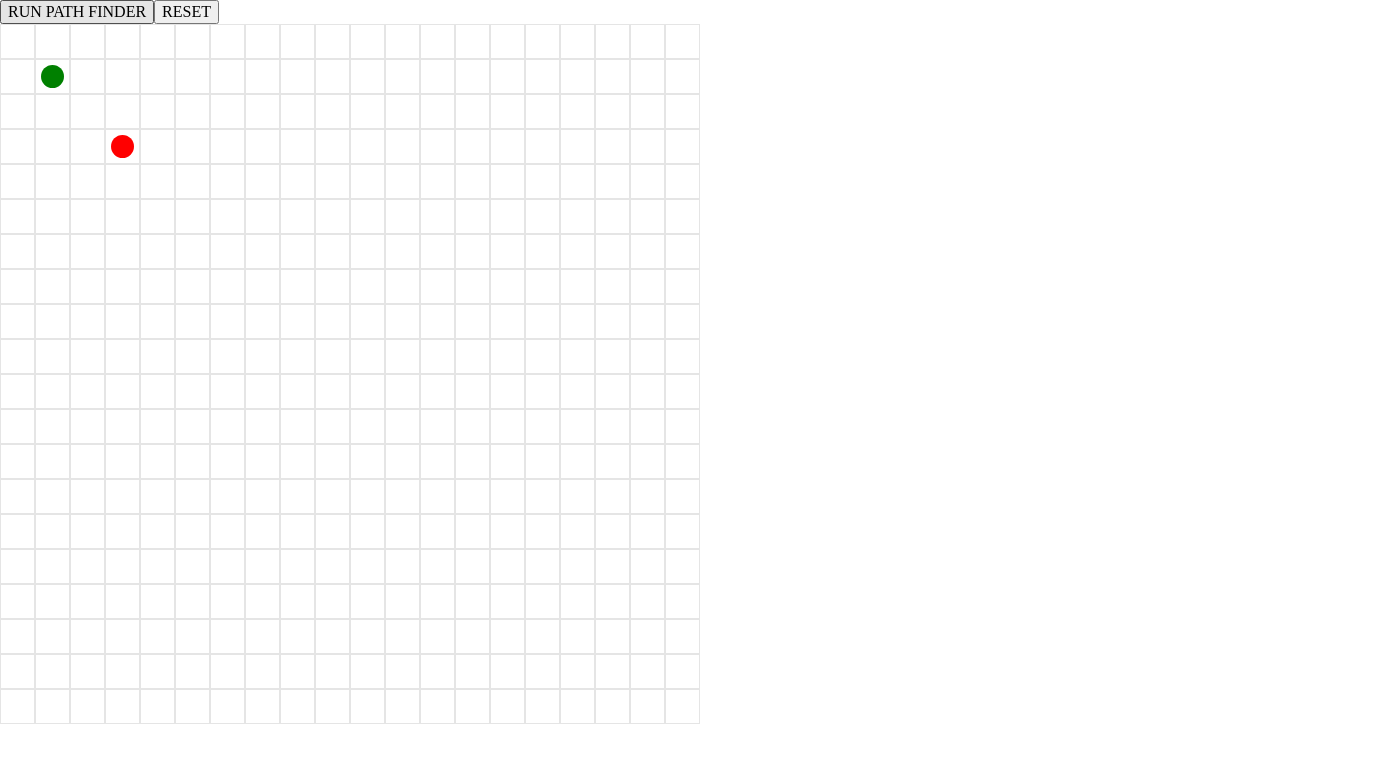
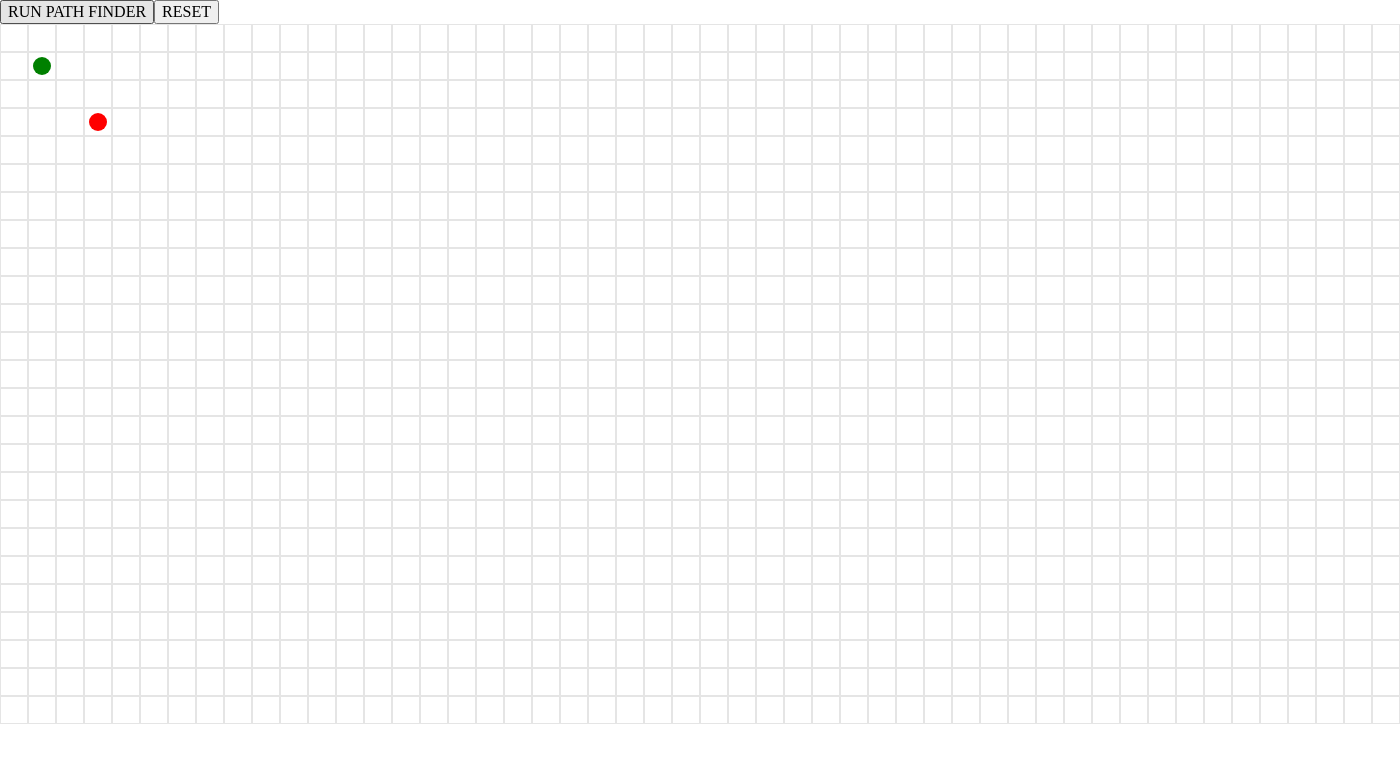
Before and after one commit to ConConRob/pathfinder, a React (Create React App) app: page / in a window 1280 px wide. Shown: the top 762 px of the page, 1400 px wide, since content can reach past the window. Built offline with nearby package versions, Linux system fonts and the light colour scheme.

Commit message:
overhauled to direct dom class assignment

```diff
--- a/src/components/PathFinder/Cell.tsx
+++ b/src/components/PathFinder/Cell.tsx
@@ -1,10 +1,6 @@
 import React, { useEffect, useState } from 'react';
 import styled from 'styled-components';
 import { tCoords, DisplayType } from './PathFinder';
-import {
-  CELL_DELAY_DRAW_PATH_STROKE_TIME_MS,
-  CELL_DELAY_DRAW_VISIT_STROKE_TIME_MS,
-} from '../../constants';
 
 // make saved last state happen at this level
 
@@ -20,16 +16,8 @@ interface ICellProps {
   handleDrag: (type: 'start' | 'end') => void;
   onClick: () => void;
   onMouseEnter: () => void;
-  nextCommand: () => void;
-  command?: ICellCommand;
-  isLastCommand?: boolean;
 }
 
-export interface ICellCommand {
-  displayType: DisplayType;
-  displayNumber: number;
-  isRememberLast?: boolean;
-}
 interface IMarkerProps {
   color: string;
   onDragStart: () => void;
@@ -37,7 +25,6 @@ interface IMarkerProps {
 
 export const MemoizedCell = React.memo(Cell);
 
-let oldCommands: (ICellCommand | undefined)[] = [];
 export function Cell(props: ICellProps) {
   const {
     isStartPoint,
@@ -45,65 +32,28 @@ export function Cell(props: ICellProps) {
     handleDrop,
     coords,
     handleDrag,
-    nextCommand,
-    command,
-    isLastCommand,
+
+    isWall,
+    height,
+    width,
   } = props;
-
-  // const [oldCommands, setOldCommands] = useState<(ICellCommand | undefined)[]>(
-  //   []
-  // );
-  // useEffect(() => {
-  //   const oc = oldCommands[0];
-  //   const c = command;
-  //   if (
-  //     oc?.displayNumber !== c?.displayNumber &&
-  //     oc?.displayType !== c?.displayType &&
-  //     oc?.isRememberLast !== c?.isRememberLast
-  //   ) {
-  //     setOldCommands([command, ...oldCommands]);
-  //   }
-  // }, [command]);
-
-  const oc = oldCommands.length === 0 ? undefined : oldCommands[0];
-
-  const c = command;
-  if (
-    oc?.displayNumber !== c?.displayNumber &&
-    oc?.displayType !== c?.displayType &&
-    oc?.isRememberLast !== c?.isRememberLast
-  ) {
-    oldCommands.unshift(command);
-  }
-  let useCommand = command;
-  if (
-    command?.displayType === DisplayType.Untouched &&
-    command.isRememberLast
-  ) {
-    if (oldCommands.length === 1) useCommand = oldCommands[0];
-    else if (oldCommands.length === 2) useCommand = oldCommands[1];
-  }
 
   function handleDragDrop() {
     handleDrop(coords);
   }
-  const animationEnd = isLastCommand || undefined;
 
-  function handleLastAnimation(event: React.AnimationEvent<HTMLDivElement>) {
-    nextCommand();
-  }
   return (
     <StyledCell
-      onAnimationEnd={animationEnd && handleLastAnimation}
-      className="item"
-      {...props}
-      command={useCommand}
+      isWall={isWall}
       onDragOver={(event) => {
         event.preventDefault();
       }}
       onDrop={handleDragDrop}
+      height={height}
+      width={width}
+      data-x={coords[0]}
+      data-y={coords[1]}
     >
-      {}
       {isStartPoint ? (
         <Marker color="green" onDragStart={() => handleDrag('start')} />
       ) : null}
@@ -115,7 +65,13 @@ export function Cell(props: ICellProps) {
   );
 }
 
-const StyledCell = styled.div<ICellProps>`
+interface IStyledCellProps {
+  width: string | number;
+  height: string | number;
+  isWall: boolean;
+}
+
+const StyledCell = styled.div<IStyledCellProps>`
   width: ${({ width }) => width};
   height: ${({ height }) => height};
   /* FOR IF VISITED TIMING */
@@ -157,62 +113,30 @@ const StyledCell = styled.div<ICellProps>`
     }
   }
   .item {
-    /* DEFAULT VALUES */
     width: 100%;
     height: 100%;
     border-radius: 5px;
-    /* HANDLE TIMING */
-    /* transition-delay: 100ms;
-    animation-delay: 100ms; */
-    /* animation-direction: reverse; */
+    background-color: white;
 
-    ${({ command }) => {
-      // VISIT TIMING
-      if (command) {
-        const { displayType, displayNumber } = command;
-        switch (displayType) {
-          case DisplayType.Path: {
-            return `
-          transition-delay: ${
-            (displayNumber || 0) * CELL_DELAY_DRAW_PATH_STROKE_TIME_MS
-          }ms;
-          animation-delay: ${
-            (displayNumber || 0) * CELL_DELAY_DRAW_PATH_STROKE_TIME_MS
-          }ms;
-          background-color: blue;
-          `;
-          }
-          case DisplayType.Visit: {
-            return `
-          animation: visited;
-          transition-delay: ${
-            (displayNumber || 0) * CELL_DELAY_DRAW_VISIT_STROKE_TIME_MS
-          }ms;
-          animation-delay: ${
-            (displayNumber || 0) * CELL_DELAY_DRAW_VISIT_STROKE_TIME_MS
-          }ms;
-          background-color:red;
-          animation-duration: .5s;
-          `;
-          }
-          case DisplayType.UndoVisit: {
-            return `animation: visited;
-          animation-direction:reverse;
-          transition-delay: ${
-            (displayNumber || 0) * CELL_DELAY_DRAW_VISIT_STROKE_TIME_MS
-          }ms;
-          animation-delay: ${
-            (displayNumber || 0) * CELL_DELAY_DRAW_VISIT_STROKE_TIME_MS
-          }ms;
-          animation-duration: .5s;
-          `;
-          }
-          default:
-            return ``;
-        }
-      }
-      return '';
-    }}
+    transition: background-color 0.5s;
+    &.path {
+      background-color: blue;
+    }
+
+    &.visit {
+      animation: visited;
+
+      background-color: red;
+      animation-duration: 0.5s;
+    }
+
+    &.undo-visit {
+      animation: visited;
+      animation-direction: reverse;
+
+      background-color: red;
+      animation-duration: 0.5s;
+    }
   }
   box-sizing: border-box;
 
--- a/src/components/PathFinder/Grid.tsx
+++ b/src/components/PathFinder/Grid.tsx
@@ -1,5 +1,5 @@
 import React, { useState, useEffect } from 'react';
-import { Cell, ICellCommand } from './Cell';
+import { Cell } from './Cell';
 import styled from 'styled-components';
 import { tCoords, IDisplayCommand, DisplayType } from './PathFinder';
 import { generateId } from '../../util';
@@ -11,10 +11,8 @@ interface IGridProps {
   startPoint: tCoords;
   endPoint: tCoords;
   walls: tCoords[];
-  displayCommand: IDisplayCommand | null;
   setStartOrEndCoords: (type: 'start' | 'end', newCoords: tCoords) => void;
   toggleGraphItem: (coords: tCoords) => void;
-  nextCommand: () => void;
 }
 
 interface IStyledProps {
@@ -30,8 +28,6 @@ export function Grid({
   setStartOrEndCoords,
   toggleGraphItem,
   walls,
-  displayCommand,
-  nextCommand,
 }: IGridProps) {
   const [currentDragTarget, setCurrentDragTarget] = useState<
     'start' | 'end' | null
@@ -41,29 +37,6 @@ export function Grid({
   const columnsMapper = Array(columns).fill(null);
 
   const isMouseDown = useIsMouseDown();
-
-  function findAndFormatCellCommand(
-    x: number,
-    y: number
-  ): ICellCommand | undefined {
-    if (!displayCommand) return;
-    const index = displayCommand.coords.findIndex((coord) => {
-      return coord[0] === x && coord[1] === y;
-    });
-
-    if (index === -1)
-      return {
-        displayNumber: -1,
-        displayType: DisplayType.Untouched,
-        isRememberLast: displayCommand.isRememberLast,
-      };
-
-    return {
-      displayNumber: index,
-      displayType: displayCommand.command,
-      isRememberLast: displayCommand.isRememberLast,
-    };
-  }
 
   function handleEnterCell(coords: tCoords) {
     if (isMouseDown) {
@@ -97,15 +70,6 @@ export function Grid({
             isWall={
               !!walls.find((coord) => coord[0] === columnI && coord[1] === rowI)
             }
-            command={findAndFormatCellCommand(columnI, rowI)}
-            isLastCommand={
-              displayCommand
-                ? displayCommand.coords[displayCommand.coords.length - 1][0] ===
-                    columnI &&
-                  displayCommand.coords[displayCommand.coords.length - 1][1] ===
-                    rowI
-                : false
-            }
             width={` ${(1 / columns) * 100}%`}
             height={`${(1 / rows) * 100}%`}
             coords={[columnI, rowI]}
@@ -113,7 +77,6 @@ export function Grid({
             handleDrag={handleDrag}
             onClick={() => handleClickCell([columnI, rowI])}
             onMouseEnter={() => handleEnterCell([columnI, rowI])}
-            nextCommand={nextCommand}
           />
         ))
       )}
@@ -126,5 +89,5 @@ const StyledGrid = styled.div<IStyledProps>`
   display: flex;
   flex-wrap: wrap;
   height: 700px;
-  width: 700px;
+  width: 1400px;
 `;
--- a/src/components/PathFinder/PathFinder.tsx
+++ b/src/components/PathFinder/PathFinder.tsx
@@ -18,35 +18,22 @@ export interface IDisplayCommand {
   isRememberLast?: boolean;
 }
 
+interface IIntervalCommand {
+  coords: tCoords[];
+  class: string;
+  time: number;
+}
+
 export function PathFinder() {
-  const [dimensions, setDimensions] = useState<tCoords>([20, 20]);
+  const [dimensions, setDimensions] = useState<tCoords>([50, 25]);
   const [startCoords, setStartCoords] = useState<tCoords>([1, 1]);
   const [endCoords, setEndCoords] = useState<tCoords>([3, 3]);
   const [walls, setWalls] = useState<tCoords[]>([]);
-
-  const [displayCommands, setDisplayCommands] = useState<IDisplayCommand[]>([]);
-  const [currentDisplayCommandIndex, setCurrentDisplayCommandIndex] = useState<
-    number | null
-  >(null);
-
-  useEffect(() => {
-    if (displayCommands.length === 0) {
-      setCurrentDisplayCommandIndex(null);
-    } else {
-      setCurrentDisplayCommandIndex(0);
-    }
-  }, [displayCommands]);
-
-  function nextCommand() {
-    if (
-      currentDisplayCommandIndex !== null &&
-      displayCommands.length - 1 > currentDisplayCommandIndex
-    ) {
-      setCurrentDisplayCommandIndex(currentDisplayCommandIndex + 1);
-    }
-  }
+  const [currentInterval, setCurrentInterval] = useState<number | undefined>();
 
   function setStartOrEndCoords(type: 'start' | 'end', newCoords: tCoords) {
+    reset();
+
     if (type === 'start') {
       setStartCoords(newCoords);
     } else if (type === 'end') {
@@ -73,28 +60,69 @@ export function PathFinder() {
   }
 
   function runPathFinder() {
-    setDisplayCommands([]);
+    reset();
     const graph = generateGraph();
     const raw = dijkstras(
       generateId(...startCoords),
       generateId(...endCoords),
       graph
     );
-    const coordsVisited: any = raw.visits.map((visit) =>
-      visit.split('.').map((string) => Number.parseInt(string))
-    );
-    const path: any = raw.path.map((path) =>
-      path.split('.').map((string) => Number.parseInt(string))
-    );
+    const coordsVisited: any = raw.visits
+      .slice(1, raw.visits.length - 2)
+      .map((visit) =>
+        visit.split('.').map((string) => Number.parseInt(string))
+      );
+    const path: any = raw.path
+      .slice(1, raw.path.length - 1)
+      .map((path) => path.split('.').map((string) => Number.parseInt(string)));
 
-    setDisplayCommands([
-      {
-        command: DisplayType.Visit,
-        coords: coordsVisited.slice(0, -1),
-        isRememberLast: false,
-      },
-      { command: DisplayType.Path, coords: path, isRememberLast: true },
-    ]);
+    const intervalCommands: IIntervalCommand[] = [
+      { coords: coordsVisited, class: 'visit', time: 10 },
+      { coords: path, class: 'path', time: 70 },
+    ];
+
+    runIntervalCommands(intervalCommands);
+  }
+
+  function runIntervalCommands(
+    intervalCommands: IIntervalCommand[],
+    waitToStartTime = 0
+  ) {
+    const currentIntervalCommand = intervalCommands.shift();
+    if (!currentIntervalCommand) {
+      return;
+    }
+    setTimeout(() => {
+      const length = currentIntervalCommand?.coords.length || 0;
+      let i = 0;
+      const interval = setInterval(() => {
+        if (i === length) {
+          clearInterval(interval);
+          setCurrentInterval(undefined);
+          // run next interval
+          runIntervalCommands(intervalCommands, 500);
+          return;
+        }
+        const coord = currentIntervalCommand.coords[i++];
+        const x = coord[0];
+        const y = coord[1];
+        const cell = document.querySelector(`[data-x="${x}"][data-y="${y}"]`);
+        const item = cell?.querySelector('div');
+        if (item) {
+          item.className = `item ${currentIntervalCommand.class}`;
+        }
+      }, currentIntervalCommand.time);
+      setCurrentInterval(interval);
+    }, waitToStartTime);
+  }
+
+  function reset() {
+    if (currentInterval) {
+      clearInterval(currentInterval);
+    }
+    debugger;
+    const items = document.querySelectorAll('.item');
+    items.forEach((item) => (item.className = 'item'));
   }
 
   function generateGraph(): Graph {
@@ -134,17 +162,12 @@ export function PathFinder() {
     return graph;
   }
 
-  const displayCommand =
-    currentDisplayCommandIndex !== null
-      ? displayCommands[currentDisplayCommandIndex]
-      : null;
   return (
     <>
       <button onClick={runPathFinder}>RUN PATH FINDER</button>
       <button
         onClick={() => {
-          setDisplayCommands([]);
-          // setWalls([]);
+          reset();
         }}
       >
         RESET
@@ -155,10 +178,8 @@ export function PathFinder() {
         startPoint={startCoords}
         endPoint={endCoords}
         setStartOrEndCoords={setStartOrEndCoords}
+        walls={walls}
         toggleGraphItem={toggleGraphItem}
-        walls={walls}
-        displayCommand={displayCommand}
-        nextCommand={nextCommand}
       />
     </>
   );
```
